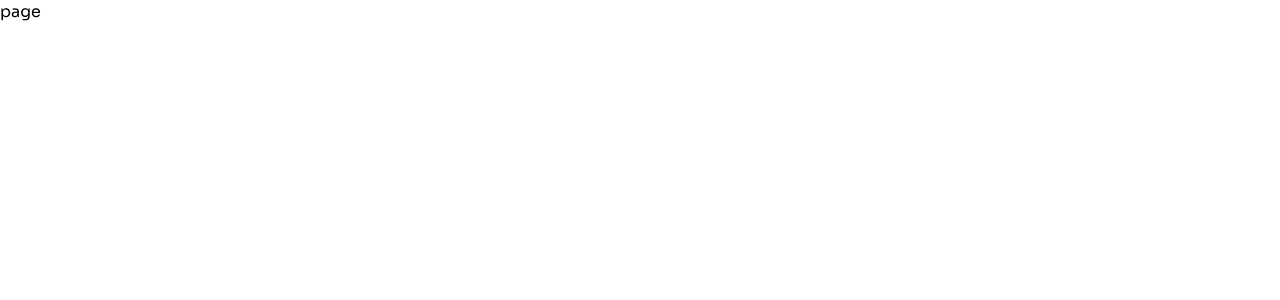
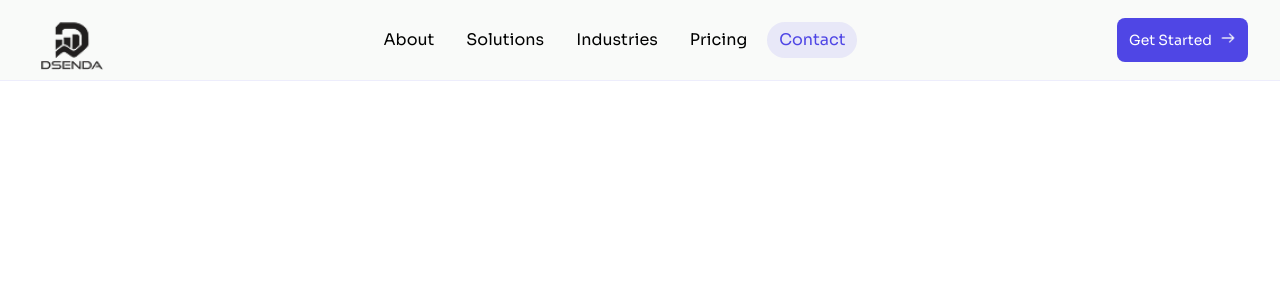
Before and after one commit to Ultimate-Guru/Dsenda, a Next.js app: page /contact in a window 1280 px wide. Shown: the top 300 px of the page. Built offline with nearby package versions, Linux system fonts and the light colour scheme.

Commit message:
feat: restructure RootLayout to include Navbar and main content area

```diff
--- a/app/layout.tsx
+++ b/app/layout.tsx
@@ -1,6 +1,7 @@
 import type { Metadata } from "next";
 import { Sora } from "next/font/google";
 import "./globals.css";
+import Navbar from '@/components/Navbar'
 
 const sora = Sora({
   variable: "--font-sora",
@@ -19,7 +20,12 @@
 }>) {
   return (
     <html lang="en" className={`h-full antialiased ${sora.variable}`}>
-      <body className="min-h-full flex flex-col font-sora">{children}</body>
+      <body className="min-h-full flex flex-col font-sora">
+        <Navbar />
+        <main>
+          {children}
+        </main>
+      </body>
     </html>
   );
 }
```
